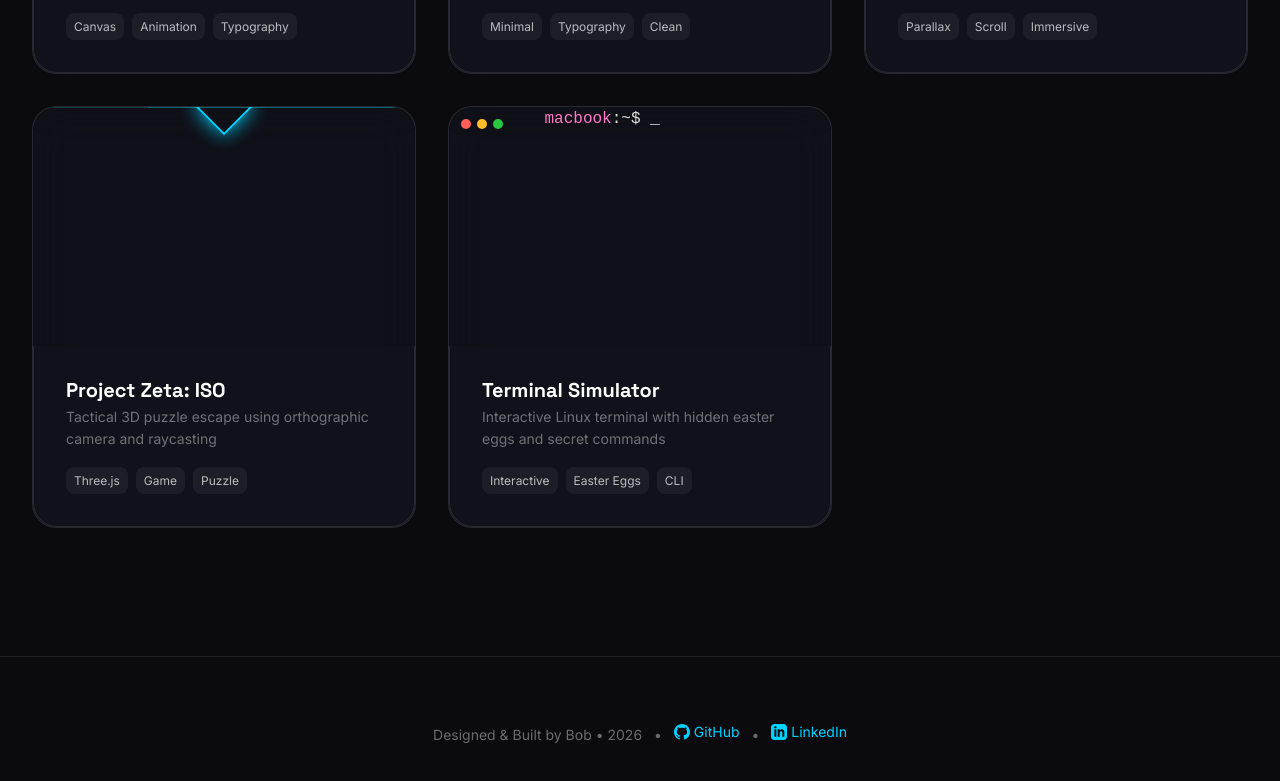
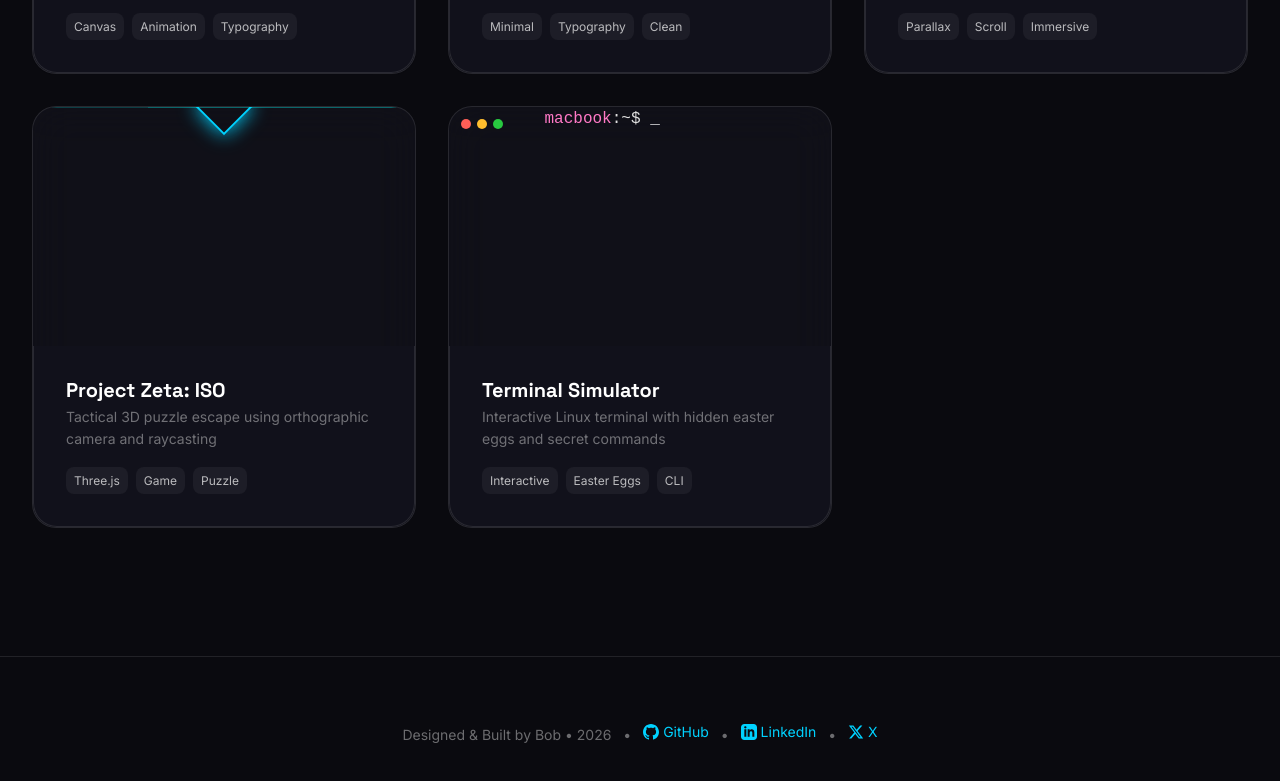
Before and after one commit to bz8768/bob-design-folio, a plain HTML site: page index.html in a window 1280 px wide. Shown: the part 1143-1924 px from the top of the page. Drawn offline with Linux system fonts and the light colour scheme.

Commit message:
feat: add X (Twitter) social media link to the footer.

```diff
--- a/index.html
+++ b/index.html
@@ -471,6 +471,15 @@
                     </svg>
                     LinkedIn
                 </a>
+                <span style="margin: 0 0.5rem;">•</span>
+                <a href="https://x.com/bobzhu" target="_blank" rel="noopener"
+                    style="display: inline-flex; align-items: center; gap: 0.25rem;">
+                    <svg width="16" height="16" viewBox="0 0 24 24" fill="currentColor">
+                        <path
+                            d="M18.244 2.25h3.308l-7.227 8.26 8.502 11.24H16.17l-5.214-6.817L4.99 21.75H1.68l7.73-8.835L1.254 2.25H8.08l4.713 6.231zm-1.161 17.52h1.833L7.084 4.126H5.117z" />
+                    </svg>
+                    X
+                </a>
             </p>
         </div>
     </footer>
```
Also changed, not shown: showcases/terminal-sim/index.html (+4 -4 lines).
